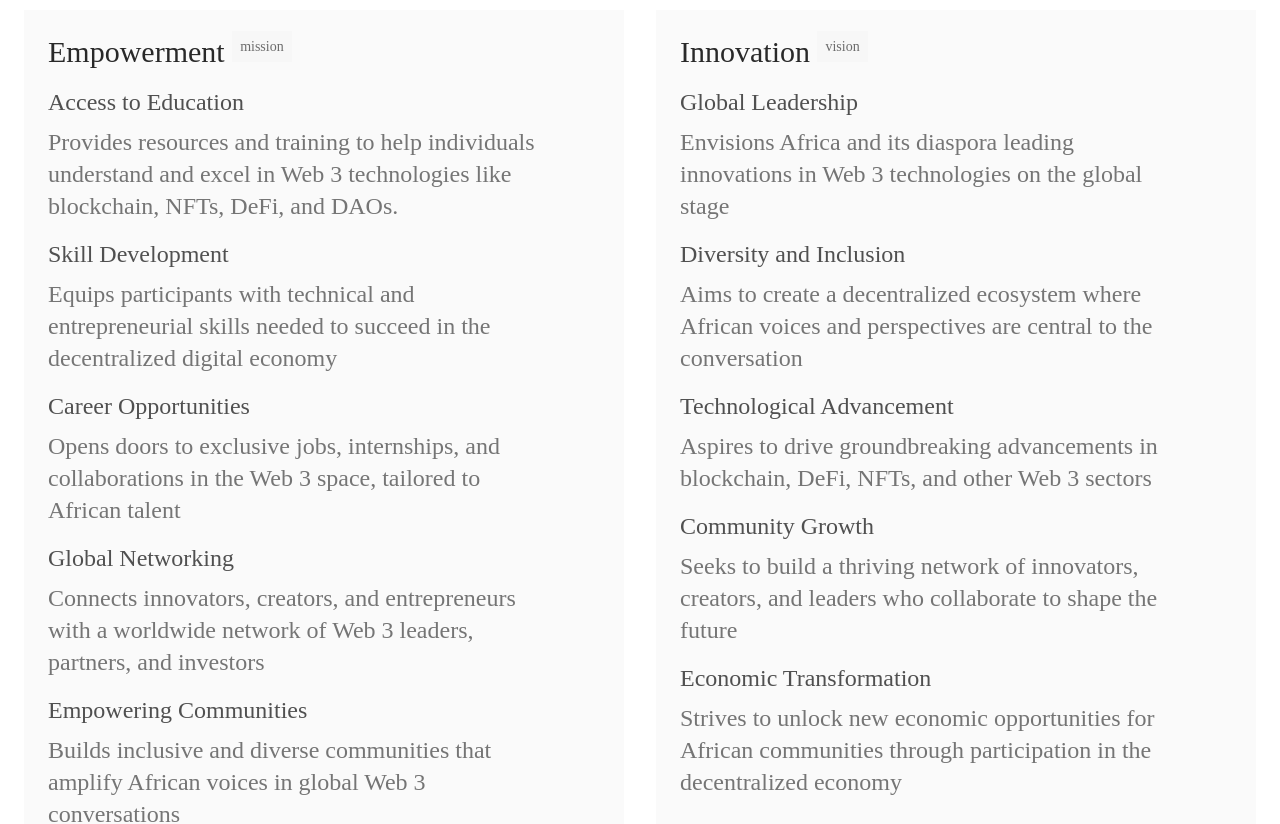
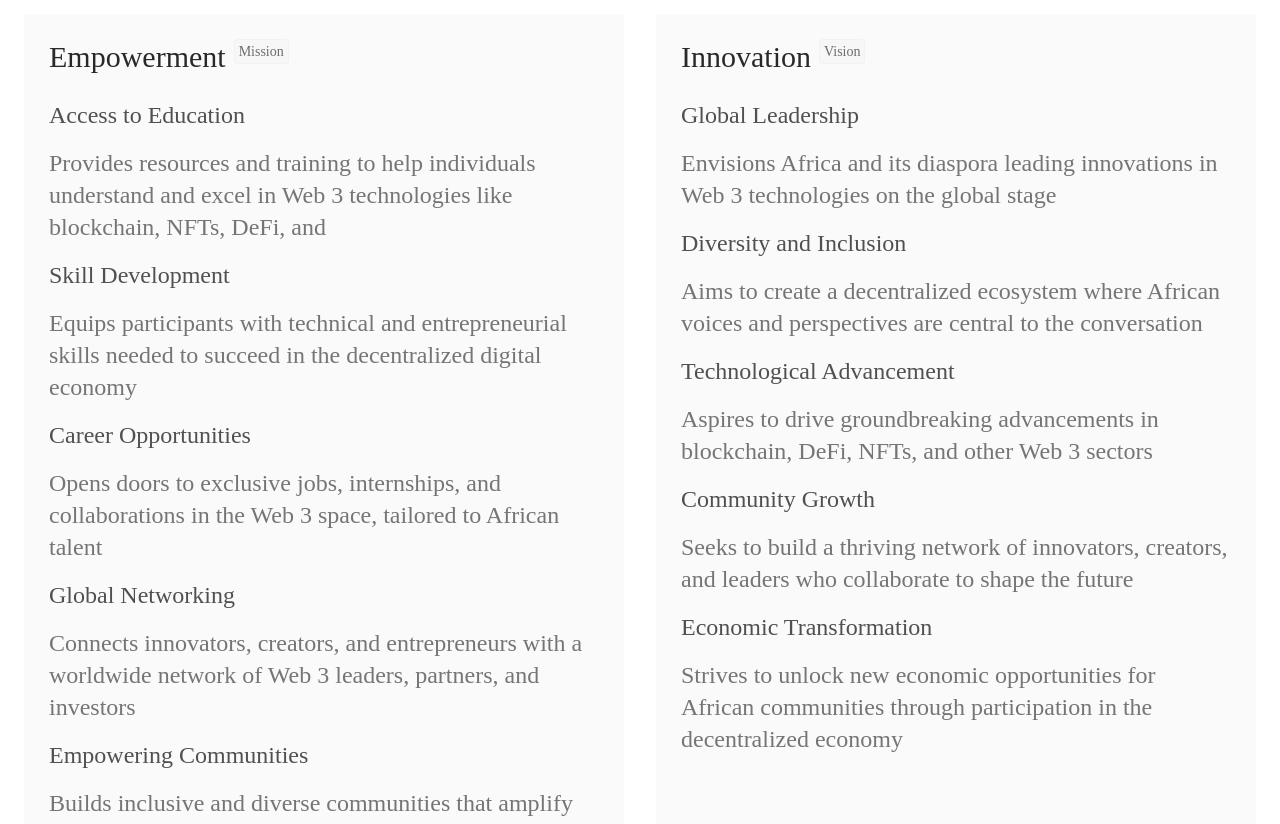
Before and after one commit to Web3Afrika/web3-afrika-v3, a React (Vite) app: page /about in a window 1280 px wide. Shown: the part 1740-2564 px from the top of the page. Built offline with nearby package versions, Linux system fonts and the light colour scheme.

Commit message:
update development script and enhance component styles; add upcoming events and images for hackathons and conferences

```diff
--- a/package.json
+++ b/package.json
@@ -4,7 +4,7 @@
 	"version": "0.0.0",
 	"type": "module",
 	"scripts": {
-		"dev": "vite",
+		"dev": "vite --host",
 		"build": "tsc -b && vite build",
 		"lint": "eslint .",
 		"preview": "vite preview",
--- a/src/components/AboutOverview.tsx
+++ b/src/components/AboutOverview.tsx
@@ -3,7 +3,7 @@ import AboutImage from "../assets/about-image.png";
 const AboutOverview = () => {
 	return (
 		<section className="mt-4 transition-all duration-300 md:mt-40">
-			<div className="container mx-auto mb-12 space-y-4 text-start">
+			<div className="container mx-auto mb-12 w-11/12 space-y-4 text-start">
 				<h2 className="max-w-xs text-2xl text-[#292929] dark:text-white md:max-w-xl md:text-5xl">
 					Building a Decentralized Future Together
 				</h2>
--- a/src/components/Community.tsx
+++ b/src/components/Community.tsx
@@ -14,24 +14,28 @@ const CommunitySection = () => {
 			</div>
 
 			<div className="grid gap-8 md:grid-cols-2">
-				<div className="flex flex-col items-center space-y-2 rounded-xl pb-8 text-center shadow-md">
-					<X className="size-16" />
-					<h3 className="text-2xl text-[#292929]">X (Formerly Twitter)</h3>
-					<p className="p-2 text-[#757575]">
-						Join our vibrant Discord server to engage in real-time discussions,
-						network with experts, and stay updated on the latest Web3 trends.
+				<div className="flex flex-col items-center space-y-2 rounded-xl p-8 text-center shadow-md">
+					<X className="my-6 size-8 md:size-16" />
+					<h3 className="text-base font-medium text-[#292929] md:text-2xl">
+						X (Formerly Twitter)
+					</h3>
+					<p className="p-2 text-[#9E9E9E]">
+						Empowering African builders through hackathons, bounties, and
+						opportunities to lead in the Web 3 revolution
 					</p>
 					<button className="rounded-full border border-[#0C6E5F] px-6 py-2 text-[#0C6E5F] shadow-sm transition duration-300 hover:bg-[#0A5A4E]">
 						Join Community
 					</button>
 				</div>
 
-				<div className="flex flex-col items-center space-y-2 rounded-xl pb-8 text-center shadow-md">
-					<Discord className="size-16" />
-					<h3 className="text-2xl text-[#292929]">Discord</h3>
-					<p className="p-2 text-[#757575]">
-						Connect with our Telegram community for instant messaging, quick
-						updates, and collaborative opportunities in the Web3 space.
+				<div className="flex flex-col items-center space-y-2 rounded-xl p-8 text-center shadow-md">
+					<Discord className="my-6 size-8 md:size-16" />
+					<h3 className="text-base font-medium text-[#292929] md:text-2xl">
+						Discord
+					</h3>
+					<p className="p-2 text-[#9E9E9E]">
+						Empowering African builders through hackathons, bounties, and
+						opportunities to lead in the Web 3 revolution
 					</p>
 					<button className="rounded-full border border-[#0C6E5F] px-6 py-2 text-[#0C6E5F] shadow-sm transition duration-300 hover:bg-[#0A5A4E]">
 						Join Community
--- a/src/components/Donate.tsx
+++ b/src/components/Donate.tsx
@@ -1,6 +1,6 @@
 const DonateSection = () => {
 	return (
-		<div className="partner relative mx-auto w-[98%] max-w-[1536px] rounded-2xl bg-black bg-contain bg-right bg-no-repeat dark:bg-[#0A0A0A] md:top-52 md:py-12">
+		<div className="partner relative mx-auto w-11/12 max-w-[1536px] rounded-2xl bg-black bg-contain bg-right bg-no-repeat dark:bg-[#0A0A0A] md:top-52 md:w-[98%] md:py-12">
 			<div className="container mx-auto p-6">
 				<div className="col-span-full flex flex-col justify-center space-y-6 md:col-span-1">
 					<h2 className="max-w-[250px] text-xl text-white md:max-w-lg md:text-4xl">
--- a/src/components/PurposeSection.tsx
+++ b/src/components/PurposeSection.tsx
@@ -2,13 +2,13 @@ const PurposeSection = () => {
 	return (
 		<div className="container mx-auto px-6 py-16">
 			<div className="mb-12 text-start">
-				<p className="mb-4 text-sm text-[#9E9E9E]">
+				<p className="text-sm text-[#9E9E9E] md:mb-4 md:text-base">
 					Mission and Vision Statement
 				</p>
-				<h2 className="mb-4 text-5xl text-[#292929] dark:text-[#E5E4E4]">
+				<h2 className="mb-4 text-xl text-[#292929] dark:text-[#E5E4E4] md:text-5xl">
 					Our Purpose and Vision
 				</h2>
-				<p className="max-w-3xl text-2xl text-[#757575] dark:text-[#CFCFCF]">
+				<p className="max-w-3xl text-sm text-[#757575] dark:text-[#CFCFCF] md:text-2xl">
 					Our mission at Web 3 Afrika is to empower African innovators and
 					communities through education, opportunities, and inclusivity in the
 					Web 3 space. Guided by our vision, we strive to position Africa and
@@ -18,116 +18,55 @@ const PurposeSection = () => {
 			</div>
 
 			<div className="grid gap-8 md:grid-cols-2">
-				<div className="bg-[#FAFAFA] p-6 dark:bg-black">
-					<h3 className="mb-4 text-3xl font-medium text-[#292929] dark:text-white">
-						Empowerment{" "}
-						<span className="bg-[#F7F7F7] p-2 align-super text-sm text-[#6C6C6C]">
-							mission
-						</span>
-					</h3>
+				<div className="space-y-6 rounded-lg border-[1.5px] p-6 dark:bg-black md:rounded-none md:border-transparent md:bg-[#FAFAFA]">
+					<DetailTitle title="Empowerment" supText="Mission" />
 					<div className="space-y-4">
-						<div>
-							<h4 className="mb-2 text-2xl text-[#505050] dark:text-[#E5E4E4]">
-								Access to Education
-							</h4>
-							<p className="w-[497px] text-2xl text-[#757575]">
-								Provides resources and training to help individuals understand
-								and excel in Web 3 technologies like blockchain, NFTs, DeFi, and
-								DAOs.
-							</p>
-						</div>
-						<div>
-							<h4 className="mb-2 text-2xl text-[#505050] dark:text-[#E5E4E4]">
-								Skill Development
-							</h4>
-							<p className="w-[497px] text-2xl text-[#757575]">
-								Equips participants with technical and entrepreneurial skills
-								needed to succeed in the decentralized digital economy
-							</p>
-						</div>
-						<div>
-							<h4 className="mb-2 text-2xl text-[#505050] dark:text-[#E5E4E4]">
-								Career Opportunities
-							</h4>
-							<p className="w-[497px] text-2xl text-[#757575]">
-								Opens doors to exclusive jobs, internships, and collaborations
-								in the Web 3 space, tailored to African talent
-							</p>
-						</div>
-						<div>
-							<h4 className="mb-2 text-2xl text-[#505050] dark:text-[#E5E4E4]">
-								Global Networking
-							</h4>
-							<p className="w-[497px] text-2xl text-[#757575]">
-								Connects innovators, creators, and entrepreneurs with a
-								worldwide network of Web 3 leaders, partners, and investors
-							</p>
-						</div>
-						<div>
-							<h4 className="mb-2 text-2xl text-[#505050] dark:text-[#E5E4E4]">
-								Empowering Communities
-							</h4>
-							<p className="w-[497px] text-2xl text-[#757575]">
-								Builds inclusive and diverse communities that amplify African
-								voices in global Web 3 conversations
-							</p>
-						</div>
+						<Detail
+							title="Access to Education"
+							description="Provides resources and training to help individuals understand and excel in Web 3 technologies like blockchain, NFTs, DeFi, and"
+						/>
+						<Detail
+							title="Skill Development"
+							description="Equips participants with technical and entrepreneurial skills needed to succeed in the decentralized digital economy"
+						/>
+						<Detail
+							title="Career Opportunities"
+							description="Opens doors to exclusive jobs, internships, and collaborations in the Web 3 space, tailored to African talent"
+						/>
+						<Detail
+							title="Global Networking"
+							description="Connects innovators, creators, and entrepreneurs with a worldwide network of Web 3 leaders, partners, and investors"
+						/>
+						<Detail
+							title="Empowering Communities"
+							description="Builds inclusive and diverse communities that amplify African voices in global Web 3 conversations"
+						/>
 					</div>
 				</div>
 
-				<div className="bg-[#FAFAFA] p-6 dark:bg-black">
-					<h3 className="mb-4 text-3xl font-medium text-[#292929] dark:text-white">
-						Innovation{" "}
-						<span className="bg-[#F7F7F7] p-2 align-super text-sm text-[#6C6C6C]">
-							vision
-						</span>
-					</h3>
+				<div className="space-y-6 rounded-lg border-[1.5px] p-6 dark:bg-black md:rounded-none md:border-transparent md:bg-[#FAFAFA]">
+					<DetailTitle title="Innovation" supText="Vision" />
 					<div className="space-y-4">
-						<div>
-							<h4 className="mb-2 text-2xl text-[#505050] dark:text-[#E5E4E4]">
-								Global Leadership
-							</h4>
-							<p className="w-[497px] text-2xl text-[#757575]">
-								Envisions Africa and its diaspora leading innovations in Web 3
-								technologies on the global stage
-							</p>
-						</div>
-						<div>
-							<h4 className="mb-2 text-2xl text-[#505050] dark:text-[#E5E4E4]">
-								Diversity and Inclusion
-							</h4>
-							<p className="w-[497px] text-2xl text-[#757575]">
-								Aims to create a decentralized ecosystem where African voices
-								and perspectives are central to the conversation
-							</p>
-						</div>
-						<div>
-							<h4 className="mb-2 text-2xl text-[#505050] dark:text-[#E5E4E4]">
-								Technological Advancement
-							</h4>
-							<p className="w-[497px] text-2xl text-[#757575]">
-								Aspires to drive groundbreaking advancements in blockchain,
-								DeFi, NFTs, and other Web 3 sectors
-							</p>
-						</div>
-						<div>
-							<h4 className="mb-2 text-2xl text-[#505050] dark:text-[#E5E4E4]">
-								Community Growth
-							</h4>
-							<p className="w-[497px] text-2xl text-[#757575]">
-								Seeks to build a thriving network of innovators, creators, and
-								leaders who collaborate to shape the future
-							</p>
-						</div>
-						<div>
-							<h4 className="mb-2 text-2xl text-[#505050] dark:text-[#E5E4E4]">
-								Economic Transformation
-							</h4>
-							<p className="w-[497px] text-2xl text-[#757575]">
-								Strives to unlock new economic opportunities for African
-								communities through participation in the decentralized economy
-							</p>
-						</div>
+						<Detail
+							title="Global Leadership"
+							description="Envisions Africa and its diaspora leading innovations in Web 3 technologies on the global stage"
+						/>
+						<Detail
+							title="Diversity and Inclusion"
+							description="Aims to create a decentralized ecosystem where African voices and perspectives are central to the conversation"
+						/>
+						<Detail
+							title="Technological Advancement"
+							description="Aspires to drive groundbreaking advancements in blockchain, DeFi, NFTs, and other Web 3 sectors"
+						/>
+						<Detail
+							title="Community Growth"
+							description="Seeks to build a thriving network of innovators, creators, and leaders who collaborate to shape the future"
+						/>
+						<Detail
+							title="Economic Transformation"
+							description="Strives to unlock new economic opportunities for African communities through participation in the decentralized economy"
+						/>
 					</div>
 				</div>
 			</div>
@@ -135,4 +74,36 @@ const PurposeSection = () => {
 	);
 };
 
+const DetailTitle = ({
+	title,
+	supText,
+}: {
+	title: string;
+	supText: string;
+}) => (
+	<h3 className="space-x-2 text-xl font-medium text-[#292929] dark:text-white md:text-3xl">
+		<span>{title}</span>
+		<span className="rounded border-[1.25px] border-[#F2F2F2] bg-[#F7F7F7] p-1 align-super text-xs font-normal text-[#6C6C6C] md:text-sm">
+			{supText}
+		</span>
+	</h3>
+);
+
+const Detail = ({
+	title,
+	description,
+}: {
+	title: string;
+	description: string;
+}) => {
+	return (
+		<div className="space-y-4">
+			<h3 className="text-base text-[#505050] dark:text-[#E5E4E4] md:text-2xl">
+				{title}
+			</h3>
+			<p className="text-sm text-[#757575] md:text-2xl">{description}</p>
+		</div>
+	);
+};
+
 export default PurposeSection;
--- a/src/components/Stats.tsx
+++ b/src/components/Stats.tsx
@@ -2,8 +2,8 @@ import StatData from "./stat-data";
 
 const Stats = () => {
 	return (
-		<section className="container mx-auto px-6 py-16">
-			<div className="mb-12 text-start">
+		<section className="container mx-auto px-6 py-6 md:py-16">
+			<div className="mb-8 text-start md:mb-12">
 				<p className="max-w-3xl text-lg text-[#757575]">
 					We believe Africa and its diaspora hold the key to shaping the future
 					of Web 3. Through hackathons, bounties, and collaborative spaces,
--- a/src/components/stat-data.tsx
+++ b/src/components/stat-data.tsx
@@ -15,7 +15,9 @@ const StatCard = ({
 	descriptionWidth: keyof typeof descriptionWidths;
 }) => (
 	<div className="rounded-lg bg-[#FAFAFA] py-10 dark:bg-black">
-		<h3 className="mb-4 text-8xl font-medium text-[#7A7A7A]">{value}</h3>
+		<h3 className="mb-4 text-6xl font-medium text-[#7A7A7A] md:text-8xl">
+			{value}
+		</h3>
 		<p
 			className={cn(
 				"mx-auto w-fit max-w-[200px] text-sm text-[#666666]",
@@ -29,7 +31,7 @@ const StatCard = ({
 
 const StatData = () => {
 	return (
-		<div className="mb-16 grid w-full grid-cols-1 gap-8 text-center md:grid-cols-3">
+		<div className="grid w-full grid-cols-1 gap-8 text-center md:mb-16 md:grid-cols-3">
 			<StatCard
 				value="$1M+"
 				description="Fundraising achieved through strategic partnerships"
--- a/src/constants.ts
+++ b/src/constants.ts
@@ -11,6 +11,16 @@ import Tony from "./assets/team/tony.png";
 import ArticleImage1 from "./assets/blog/blog-1.png";
 import ArticleImage2 from "./assets/blog/blog-2.png";
 import ArticleImage3 from "./assets/blog/blog-3.png";
+
+import HackathonImage1 from "./assets/hackathons/hackathon-1.jpeg";
+import HackathonImage2 from "./assets/hackathons/hackathon-2.jpeg";
+import HackathonImage3 from "./assets/hackathons/hackathon-3.jpeg";
+import HackathonImage4 from "./assets/hackathons/hackathon-4.jpeg";
+
+import ConferenceImage1 from "./assets/conferences/conference-1.jpeg";
+import ConferenceImage2 from "./assets/conferences/conference-2.jpeg";
+import ConferenceImage3 from "./assets/conferences/conference-3.jpeg";
+import ConferenceImage4 from "./assets/conferences/conference-4.jpeg";
 
 export const navLinks = [
 	{ href: "/", label: "Home" },
@@ -134,3 +144,66 @@ export const sampleArticles = [
 		bg: "bg-[#0C6E5F]",
 	},
 ];
+
+export const upcomingEvents = [
+	{
+		id: 1,
+		name: "Contributing to Layer 1 Chains",
+		platform: "Zoom Conference",
+		link: "https://twitter.com/i/spaces/123456",
+	},
+	{
+		id: 2,
+		name: "Getting Started with Account Abstractions",
+		platform: "Zoom Conference",
+		link: "https://zoom.us/j/123456",
+	},
+	{
+		id: 3,
+		name: "Contributing to Layer 1 Chains",
+		platform: "Zoom Conference",
+		link: "https://meet.google.com/123-456-789",
+	},
+	{
+		id: 4,
+		name: "Building with ZK in your NextJS App ",
+		platform: "Zoom Conference",
+		link: "https://discord.gg/123456",
+	},
+	{
+		id: 5,
+		name: "Deep dive into Zero-Knowledge",
+		platform: "Zoom Conference",
+		link: "https://zoom.us/j/987654",
+	},
+	{
+		id: 6,
+		name: "Contributing to Layer 1 Chains",
+		platform: "Zoom Conference",
+		link: "https://twitter.com/i/spaces/987654",
+	},
+	{
+		id: 7,
+		name: "C-Exchange or D-Exchange",
+		platform: "Twitter Space",
+		link: "https://twitter.com/i/spaces/987654",
+	},
+];
+
+export const hackathons = [
+	{ id: 1, src: HackathonImage1 },
+	{ id: 2, src: HackathonImage2 },
+	{ id: 3, src: HackathonImage3 },
+	{ id: 4, src: HackathonImage4 },
+	{ id: 5, src: HackathonImage2 },
+	{ id: 6, src: HackathonImage3 },
+];
+
+export const conferences = [
+	{ id: 1, src: ConferenceImage1 },
+	{ id: 2, src: ConferenceImage2 },
+	{ id: 3, src: ConferenceImage3 },
+	{ id: 4, src: ConferenceImage4 },
+	{ id: 5, src: ConferenceImage1 },
+	{ id: 6, src: ConferenceImage3 },
+];
```
Also changed, not shown: src/pages/events.tsx (+21 -88 lines).
